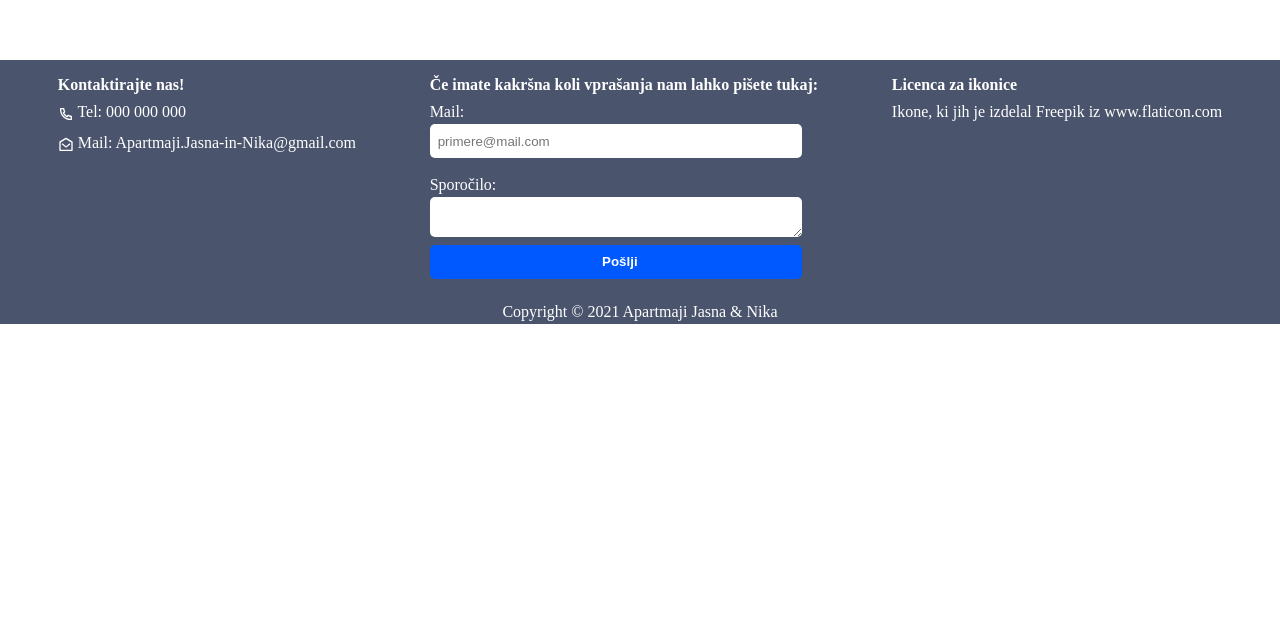
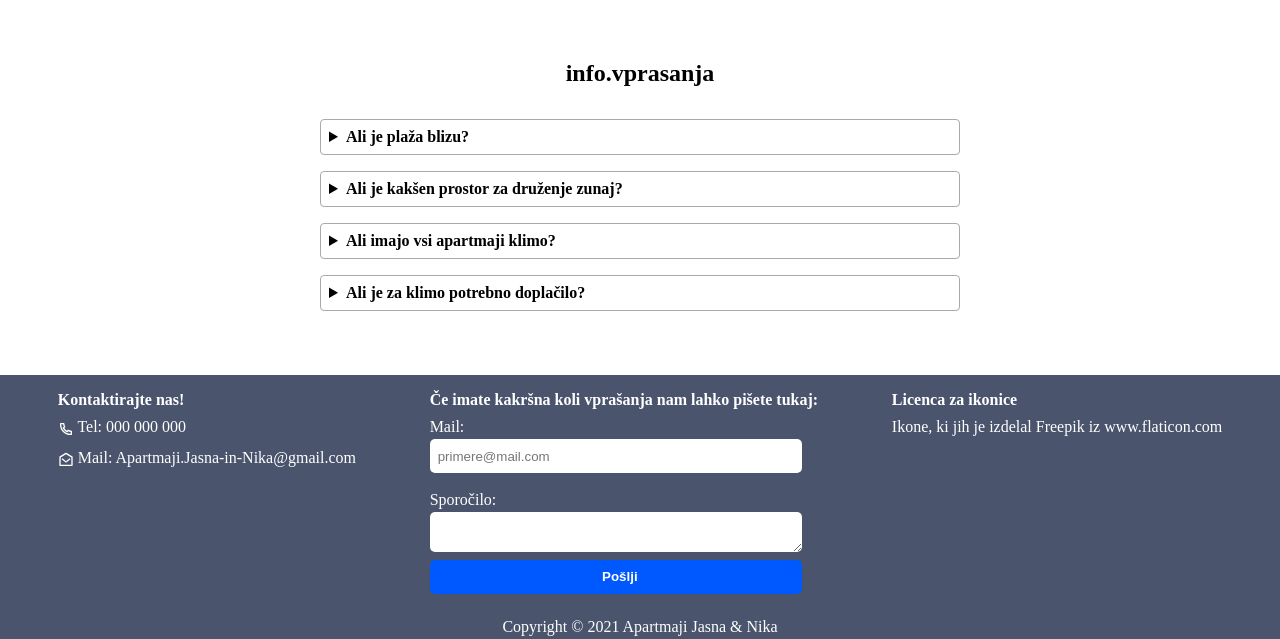
Before and after one commit to DorianKr/Apartmaji-Jasna-Nika, a React (Create React App) app: page /Apartmaji-Jasna-Nika/info in a window 1280 px wide. Shown: the part 1356-1995 px from the top of the page. Before the commit the page ends 1680 px from the top, so only its background shows below. Built offline with nearby package versions, Linux system fonts and the light colour scheme; grey boxes are pictures that could not be loaded.

Commit message:
Update Info page
Dodal del z pogostimi vprasanji.

```diff
--- a/src/Pages/info/Info.jsx
+++ b/src/Pages/info/Info.jsx
@@ -14,7 +14,6 @@ function Info() {
                 <p><RiMailOpenFill className='react-icons' /> Mail: <a href="mailto:">Apartmaji.Jasna-in-Nika@gmail.com</a></p>
             </div>
             <div className='flex_row __info_section'>
-
                 <div>
                     <h3>{t('naslov_e')} Nika</h3>
                     <p><RiMapPin2Fill className='react-icons' /> {t('info.naslov')}: Put Oljica 5, 23206, Sukošan, {t('info.hr')}</p>
@@ -34,6 +33,27 @@ function Info() {
                     </div>
                 </div>
             </div>
+            <div className='_vprasanja'>
+                <h2>{t('info.vprasanja')}</h2>
+                <center>
+                    <details>
+                        <summary>Ali je plaža blizu?</summary>
+                        <p>JA! Plaža je blizu, samo kakšnih 60m (2 min peš).</p>
+                    </details>
+                    <details>
+                        <summary>Ali je kakšen prostor za druženje zunaj?</summary>
+                        <p>Ja. Vsaka hiša ima zunaj urejen kotiček z žarom in mizo.</p>
+                    </details>
+                    <details>
+                        <summary>Ali imajo vsi apartmaji klimo?</summary>
+                        <p>Ja. Vsak amaprtma ima svojo klimatsko napravo in daljinec za vpravljanje.</p>
+                    </details>
+                    <details>
+                        <summary>Ali je za klimo potrebno doplačilo?</summary>
+                        <p>Ne! Klima ni posebno zaračunana.</p>
+                    </details>
+                </center>
+            </div>
         </div>
     )
 }
--- a/src/Pages/info/info.css
+++ b/src/Pages/info/info.css
@@ -46,6 +46,36 @@ iframe {
     height  : 100% !important;
 }
 
+details {
+    min-width    : fit-content;
+    max-width    : 50%;
+    text-align   : start;
+    border       : 1px solid #aaa;
+    border-radius: 4px;
+    padding      : .5em .5em 0 .5em;
+    margin-bottom: 1rem;
+}
+
+._vprasanja details p {
+    padding-bottom: 0;
+    /* popravi spacing v details */
+}
+
+summary {
+    font-weight: bold;
+    margin     : -.5em -.5em 0;
+    padding    : .5em;
+}
+
+details[open] {
+    padding: .5em;
+}
+
+details[open] summary {
+    border-bottom: 1px solid #aaa;
+    margin-bottom: .5em;
+}
+
 @media screen and (max-width: 1250px) {
     .__info_section {
         flex-direction: column;
```
